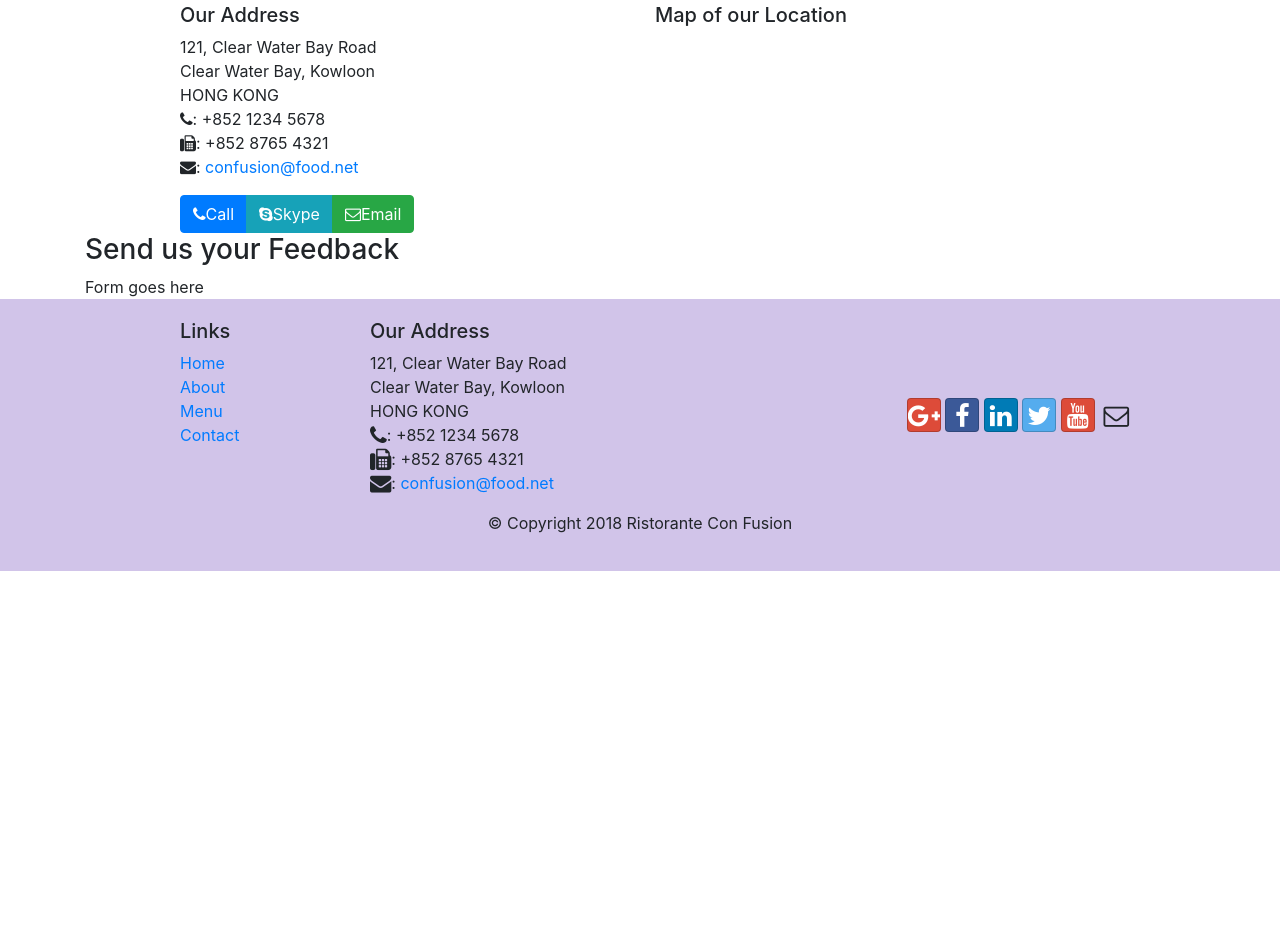
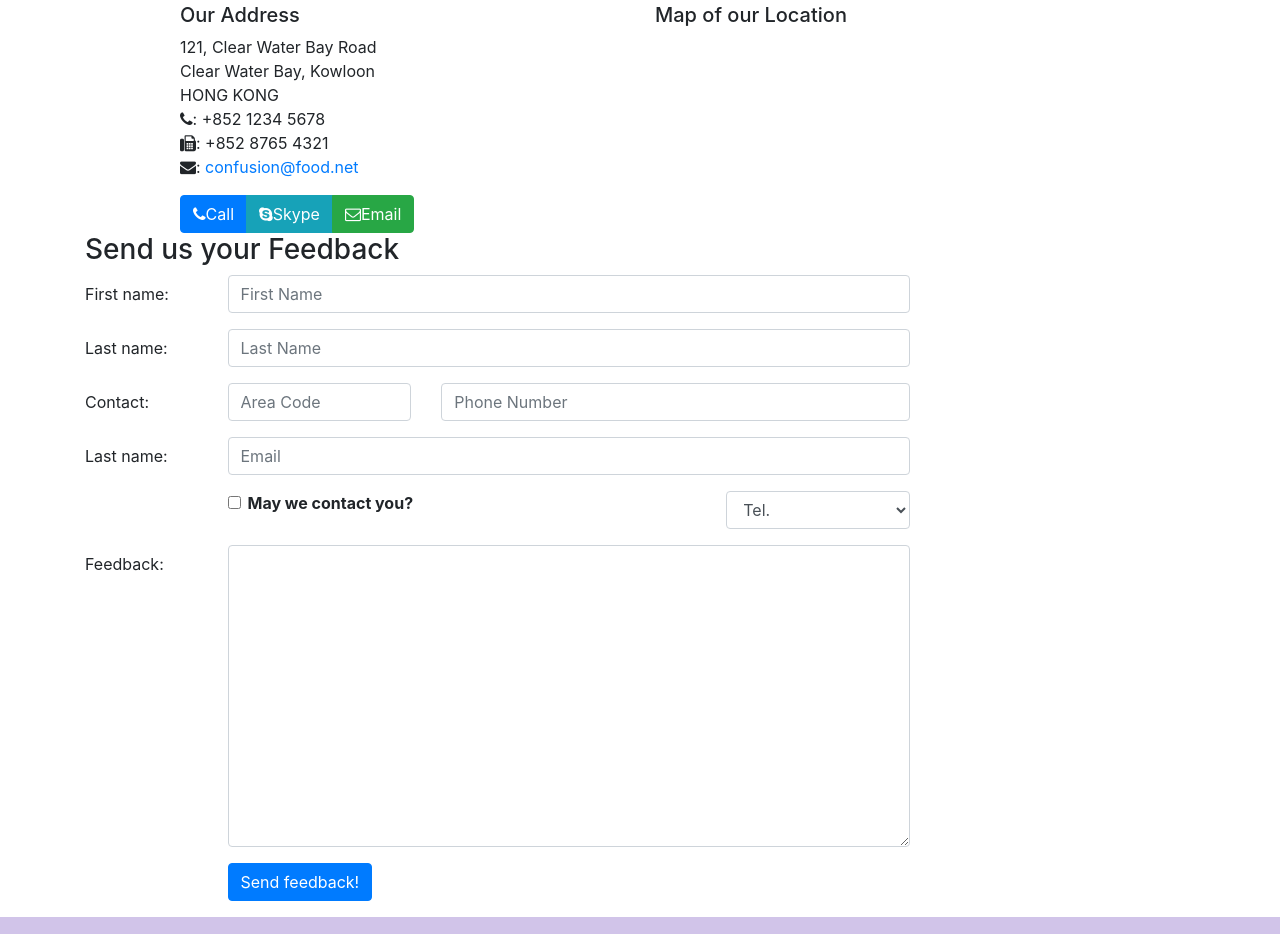
Before and after one commit to Mike-Higanbana/React_Course_1_Week_2, a website: page contactus.html in a window 1280 px wide. Shown: the part 503-1437 px from the top of the page. Before the commit the page ends 1074 px from the top, so only its background shows below. Drawn offline with nearby package versions, Linux system fonts and the light colour scheme.

Commit message:
Form and input

```diff
--- a/contactus.html
+++ b/contactus.html
@@ -106,9 +106,81 @@
               <h3>Send us your Feedback</h3>
            </div>
             <div class="col-12 col-md-9">
-                Form goes here
+                <form>
+
+                    <div class="form-group row">
+                        <lable for="firstname" class="col-md-2 col-form-label">First name:</lable>
+                        <div class="col-md-10">
+                            <input type="text" class="form-control" name="firstname" id="firstname" placeholder="First Name">
+                        </div>
+                    </div>
+
+                    <div class="form-group row">
+                        <lable for="lastname" class="col-md-2 col-form-label">Last name:</lable>
+                        <div class="col-md-10">
+                            <input type="text" class="form-control" name="lastname" id="lastname" placeholder="Last Name">
+                        </div>
+                    </div>
+
+                    <div class="form-group row">
+
+                        <lable for="telephone" class="col-12 col-md-2 col-form-label">Contact:</lable>
+                        <div class="col-5 col-md-3">
+                            <input type="tel" class="form-control" name="areacode" id="areacode" placeholder="Area Code">
+                        </div>
+
+                        <div class="col-7 col-md-7">
+                            <input type="tel" class="form-control" name="telephone" id="telephone" placeholder="Phone Number">
+                        </div>
+                    </div>
+
+                    <div class="form-group row">
+                        <lable for="emailid" class="col-md-2 col-form-label">Last name:</lable>
+                        <div class="col-md-10">
+                            <input type="email" class="form-control" name="emailid" id="emailid" placeholder="Email">
+                        </div>
+                    </div>
+
+                    <div class="form-group row">
+                        <div class="col-md-6 offset-md-2">
+                            <div class="form-check">
+                                <input type="checkbox" class="form-check-input" name="approve"
+                                id="approve" value="">
+                                <label for="approve" class="fomr-check-label">
+                                    <strong>
+                                        May we contact you?
+                                    </strong>
+                                </label>
+                            </div>
+                        </div>
+
+                        <div class="col-md-3 offset-md-1">
+                            <select class="form-control">
+                                <option>Tel.</option>
+                                <option>Email</option>
+                            </select>
+                        </div>
+                    </div>
+
+                    <div class="form-group row">
+                        <lable for="feedback" class="col-md-2 col-form-label">Feedback:</lable>
+                        <div class="col-md-10">
+                            <textarea class="form-control" name="feedback" id="feedback" rows="12">
+
+                            </textarea>
+                        </div>
+                    </div>
+
+                    <div class="form-group row">
+                        <div class="offset-md-2 col-md-10">
+                            <button type="submit" class="btn btn-primary">
+                                Send feedback!
+                            </button>
+                        </div>
+                    </div>
+                </form>
             </div>
-             <div class="col-12 col-md">
+            <div class="col-12 col-md">
             </div>
        </div>
 
```
